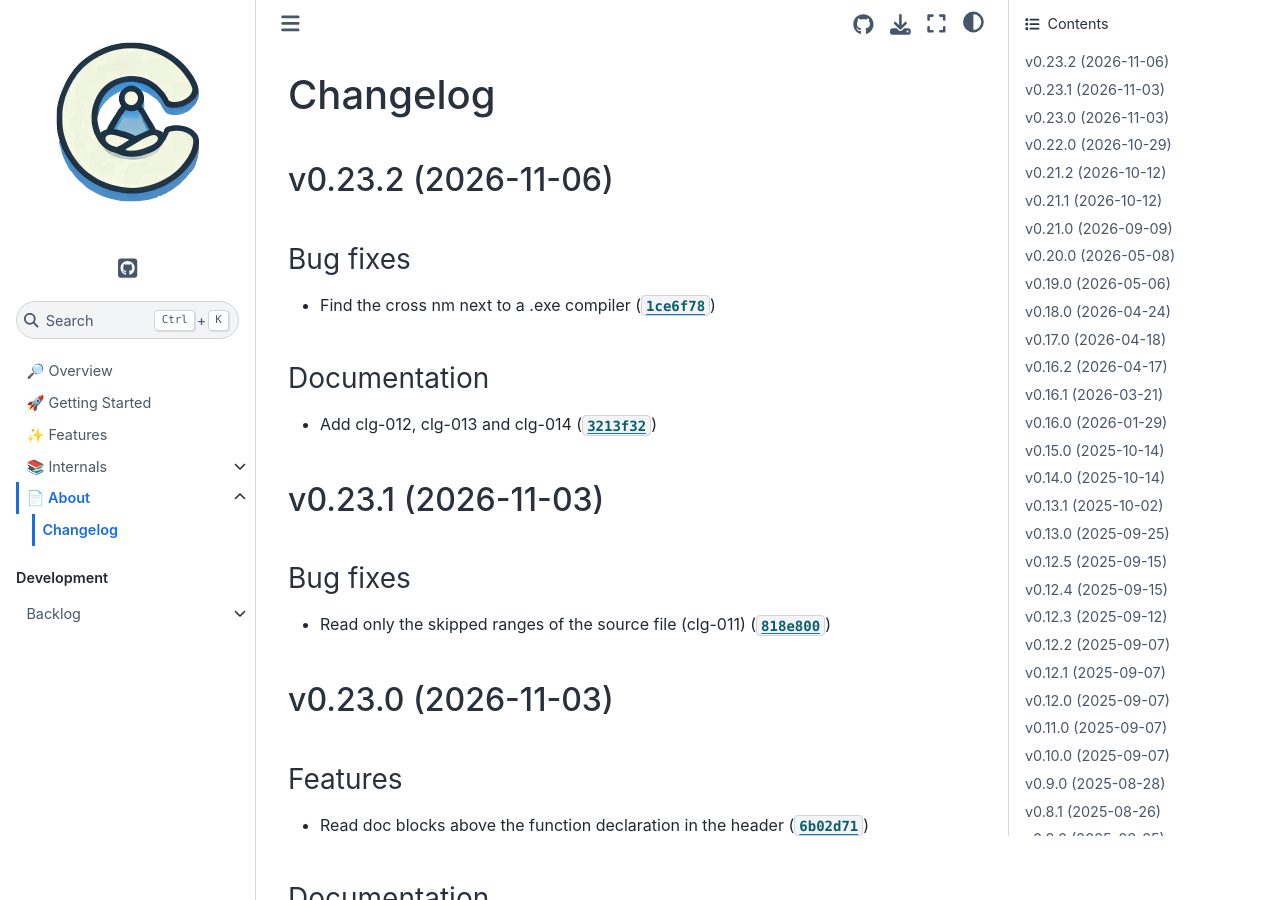
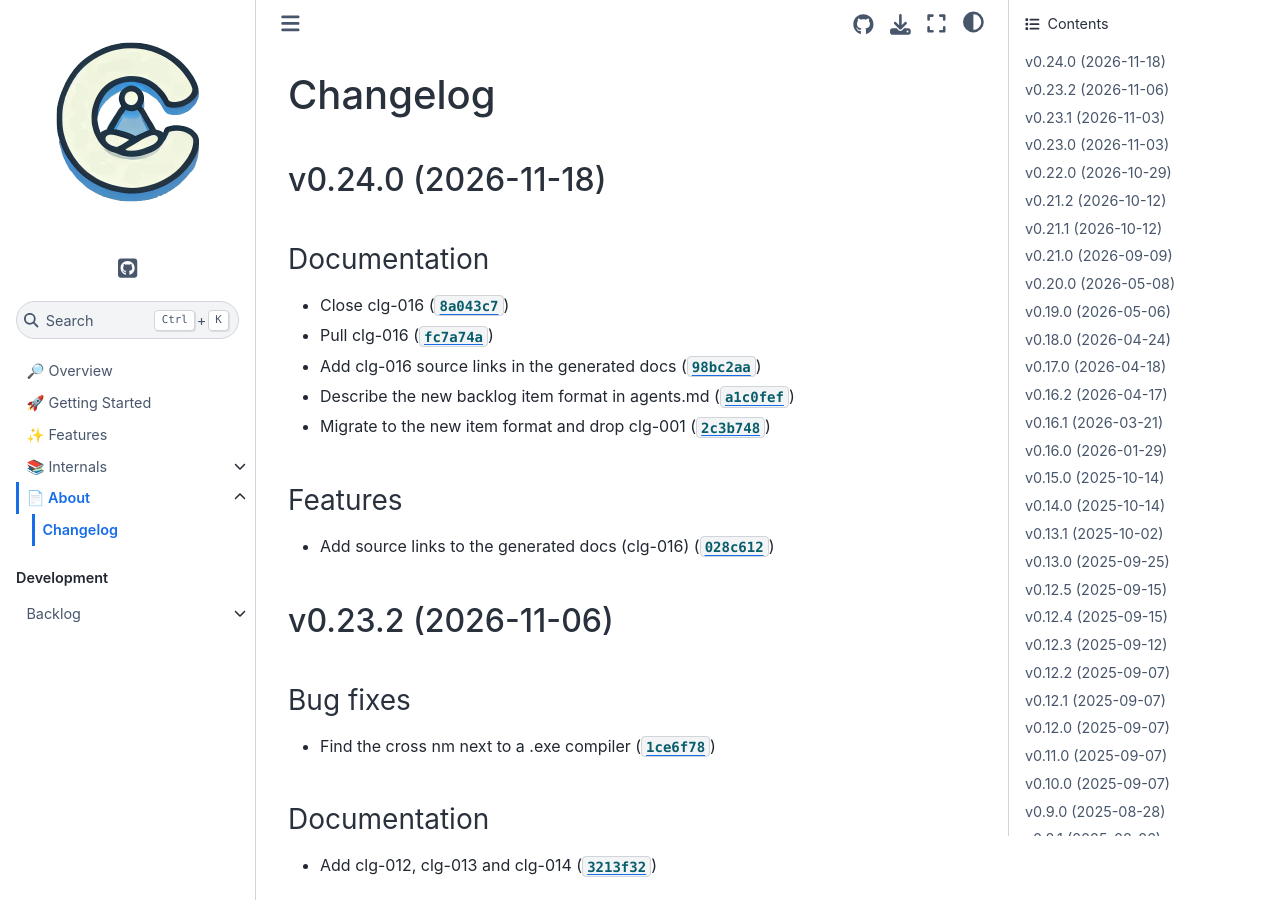
Before and after one commit to cuinixam/clanguru, a Sphinx documentation site: the page built from docs/about/_changelog.md, in a window 1280 px wide and 900 px high. Built offline with Sphinx 7.4.7 and the Sphinx Book theme 1.1.4, drawn with Linux system fonts in a browser that asks for light colours.

Commit message:
0.24.0
Automatically generated by python-semantic-release

```diff
--- a/CHANGELOG.md
+++ b/CHANGELOG.md
@@ -1,4 +1,18 @@
 # Changelog
+
+## v0.24.0 (2026-11-18)
+
+### Documentation
+
+- Close clg-016 ([`8a043c7`](https://github.com/cuinixam/clanguru/commit/8a043c799bbef0bdd0b1d716dfc3c22af3793825))
+- Pull clg-016 ([`fc7a74a`](https://github.com/cuinixam/clanguru/commit/fc7a74a08a2722b74b755c31268f3d50d37c7c47))
+- Add clg-016 source links in the generated docs ([`98bc2aa`](https://github.com/cuinixam/clanguru/commit/98bc2aad7ea23c7b3a4c13c9e5cee3dccf23e8a7))
+- Describe the new backlog item format in agents.md ([`a1c0fef`](https://github.com/cuinixam/clanguru/commit/a1c0feff9fdf355629c8e1a235ac8d8babbdc52c))
+- Migrate to the new item format and drop clg-001 ([`2c3b748`](https://github.com/cuinixam/clanguru/commit/2c3b74853880b8a00055ec2268288fedacbf3152))
+
+### Features
+
+- Add source links to the generated docs (clg-016) ([`028c612`](https://github.com/cuinixam/clanguru/commit/028c6129e386fd3aae70940c56beee9157021eef))
 
 ## v0.23.2 (2026-11-06)
 
--- a/docs/conf.py
+++ b/docs/conf.py
@@ -17,7 +17,7 @@ for path in ["src", "tests"]:
 project = "clanguru"
 copyright = "2024, cuinixam"
 author = "cuinixam"
-release = "0.23.2"
+release = "0.24.0"
 
 # -- General configuration ---------------------------------------------------
 # https://www.sphinx-doc.org/en/master/usage/configuration.html#general-configuration
--- a/pyproject.toml
+++ b/pyproject.toml
@@ -1,6 +1,6 @@
 [project]
 name = "clanguru"
-version = "0.23.2"
+version = "0.24.0"
 description = "C language utils and tools based on the clang and binutils modules."
 readme = "README.md"
 license = { text = "MIT" }
--- a/src/clanguru/__init__.py
+++ b/src/clanguru/__init__.py
@@ -1 +1 @@
-__version__ = "0.23.2"
+__version__ = "0.24.0"
```
Also changed, not shown: 1 other file.
